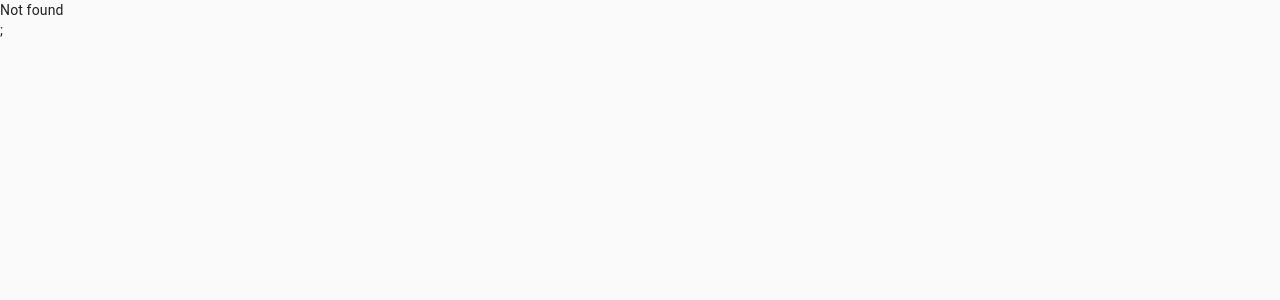
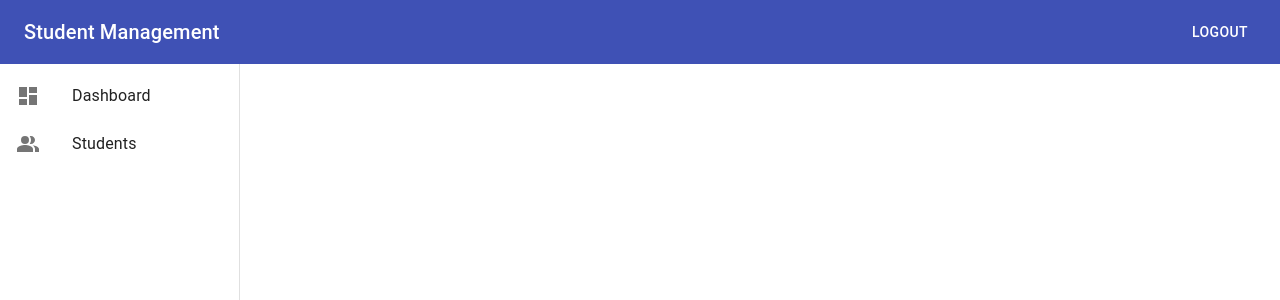
Before and after one commit to viet34tqc/redux-saga, a React (Create React App) app: page / in a window 1280 px wide. Shown: the top 300 px of the page. Built offline with nearby package versions, Linux system fonts and the light colour scheme; sample sign-in values are in the browser's storage.

Commit message:
Redirect homepage

```diff
--- a/src/App.tsx
+++ b/src/App.tsx
@@ -12,7 +12,7 @@ function App() {
 			<Route path="/login">
 				<LoginPage />
 			</Route>
-			<PrivateRoute path="/admin">
+			<PrivateRoute path={['/admin', '/']}>
 				<AdminLayout />
 			</PrivateRoute>
 			<Route>
--- a/src/index.tsx
+++ b/src/index.tsx
@@ -17,7 +17,7 @@ ReactDOM.render(
 				<CssBaseline />
 				<App />
 			</ConnectedRouter>
-			<ToastContainer />;
+			<ToastContainer />
 		</Provider>
 	</React.StrictMode>,
 	document.getElementById('root')
```
